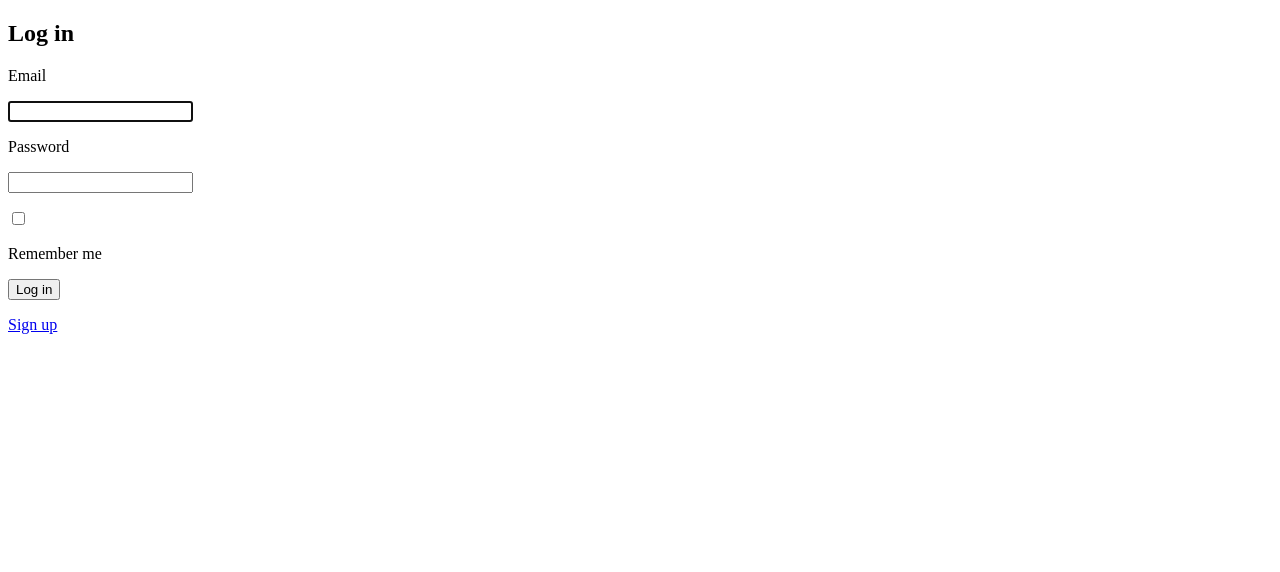
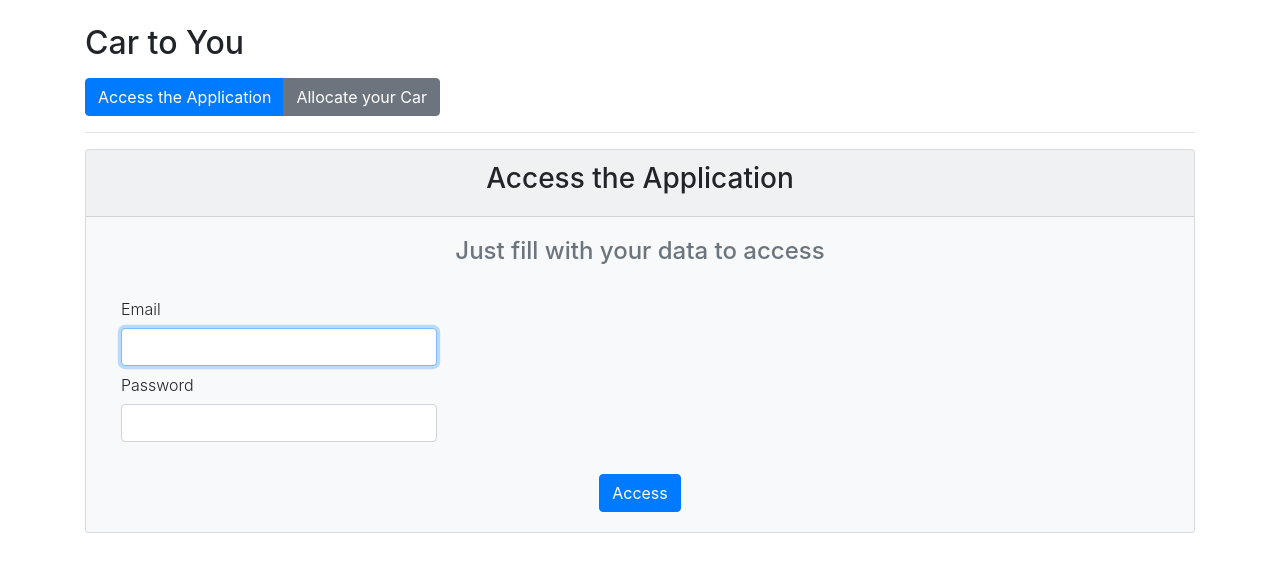
Before and after one commit to acodeicodando/car-to-you, a Rails app: the page made by app/views/devise/sessions/new.html.erb in a window 1280 px wide. Shown: the top 572 px of the page. Run offline with Rails 7, Linux system fonts and the light colour scheme; style sheets or scripts are compiled from the project's sources.

Commit message:
seeds to help the users creation access page for users

```diff
--- a/app/assets/stylesheets/application.css
+++ b/app/assets/stylesheets/application.css
@@ -12,4 +12,5 @@
  *
  *= require_tree .
  *= require_self
+ *= require simple_calendar
  */
--- /dev/null
+++ b/app/assets/stylesheets/custom.scss
@@ -0,0 +1,7 @@
+.default_label label {
+  font-size: 16px;
+}
+
+#application_title small {
+  font-size: 16px;
+}
--- a/app/controllers/application_controller.rb
+++ b/app/controllers/application_controller.rb
@@ -1,2 +1,3 @@
 class ApplicationController < ActionController::Base
+  before_action :authenticate_user!
 end
--- /dev/null
+++ b/app/views/devise/sessions/new.html.erb
@@ -0,0 +1,38 @@
+<div class="row">
+  <div class="col-md-12 actions text-center">
+    <div class="card mb-2 bg-light">
+      <div class="card-header">
+        <h3>Access the Application</h3>
+      </div>
+      <div class="card-body">
+        <h4 class="card-title text-muted">Just fill with your data to access</h4>
+        <div class="card-text lead">
+          <%= form_for(resource, as: resource_name, url: session_path(resource_name), html: {class: "my-4 default_label"}) do |f| %>
+            <%= render "layouts/error_messages", resource: resource %>
+            <div class="row mt-1">
+              <div class="col-md-6 text-left">
+                <%= f.label :email, class: 'col-sm-4 col-form-label text-left' %>
+                <div class="col-sm-8">
+                  <%= f.email_field :email, autofocus: true, autocomplete: "email", class: 'form-control' %>
+                </div>
+              </div>
+            </div>
+            <div class="row text-left">
+              <div class="col-md-6 text-;eft">
+                  <%= f.label :password, class: 'col-sm-4 col-form-label' %>
+                  <div class="col-sm-8">
+                    <%= f.password_field :password, autocomplete: "current-password", class: 'form-control' %>
+                  </div>
+                </div>
+              </div>
+            </div>
+            <div class="btn-group mt-2" role="group" aria-label="User Actions">
+              <%= f.submit "Access", class: "btn btn-primary" %>
+              <%= render "devise/shared/links" %>
+            </div>
+          <% end %>
+        </div>
+      </div>
+    </div>
+  </div>
+</div>
--- /dev/null
+++ b/app/views/devise/shared/_links.html.erb
@@ -0,0 +1,3 @@
+<%- if controller_name != 'sessions' %>
+  <%= link_to "Access the Application", new_session_path(resource_name) %><br />
+<% end %>
--- a/app/views/layouts/application.html.erb
+++ b/app/views/layouts/application.html.erb
@@ -7,9 +7,31 @@
 
     <%= stylesheet_link_tag 'application', media: 'all', 'data-turbolinks-track': 'reload' %>
     <%= javascript_pack_tag 'application', 'data-turbolinks-track': 'reload' %>
+    <link rel="stylesheet" href="https://maxcdn.bootstrapcdn.com/bootstrap/4.0.0/css/bootstrap.min.css" integrity="sha384-Gn5384xqQ1aoWXA+058RXPxPg6fy4IWvTNh0E263XmFcJlSAwiGgFAW/dAiS6JXm" crossorigin="anonymous">
   </head>
 
   <body>
-    <%= yield %>
+    <div class="container h-100">
+      <div class="row mt-4 justify-content-center align-items-center">
+        <div class="col-12">
+          <h2 id="application_title">Car to You
+          <% if user_signed_in? %>
+            <small><%="Hello, #{current_user.name}" %> (<span id="<%="car-allocations"%>">#TODO car allocations</span>)</small>
+          <% end %>
+          </h2>
+          <div class="btn-group mt-2" role="group" aria-label="Application Actions">
+            <%= link_to "Access the Application", new_user_session_path, class:"btn btn-primary" %>
+            <%= link_to "Allocate your Car", root_path, class:"btn btn-secondary" %>
+            <% if user_signed_in? %>
+              <%= link_to "Create Users", '#', class:"btn btn-secondary" %>
+              <%= link_to "Create Cars", '#', class:"btn btn-secondary" %>
+              <%= link_to "Logout", destroy_user_session_path, method: :delete, class:"btn btn-secondary" %>
+            <% end %>
+          </div>
+          <hr />
+        </div>
+      </div>
+      <%= yield %>
+    </div>
   </body>
 </html>
--- a/app/views/layouts/mailer.text.erb
+++ /dev/null
@@ -1 +0,0 @@
-<%= yield %>
--- a/config/routes.rb
+++ b/config/routes.rb
@@ -1,5 +1,5 @@
 Rails.application.routes.draw do
-  devise_for :users
+  devise_for :users, only: :sessions
   root 'home#index'
   # For details on the DSL available within this file, see https://guides.rubyonrails.org/routing.html
 end
```
Also changed, not shown: app/views/layouts/_error_messages.html.erb (added, +15 -0 lines), app/views/layouts/mailer.html.erb (deleted, +0 -13 lines).
